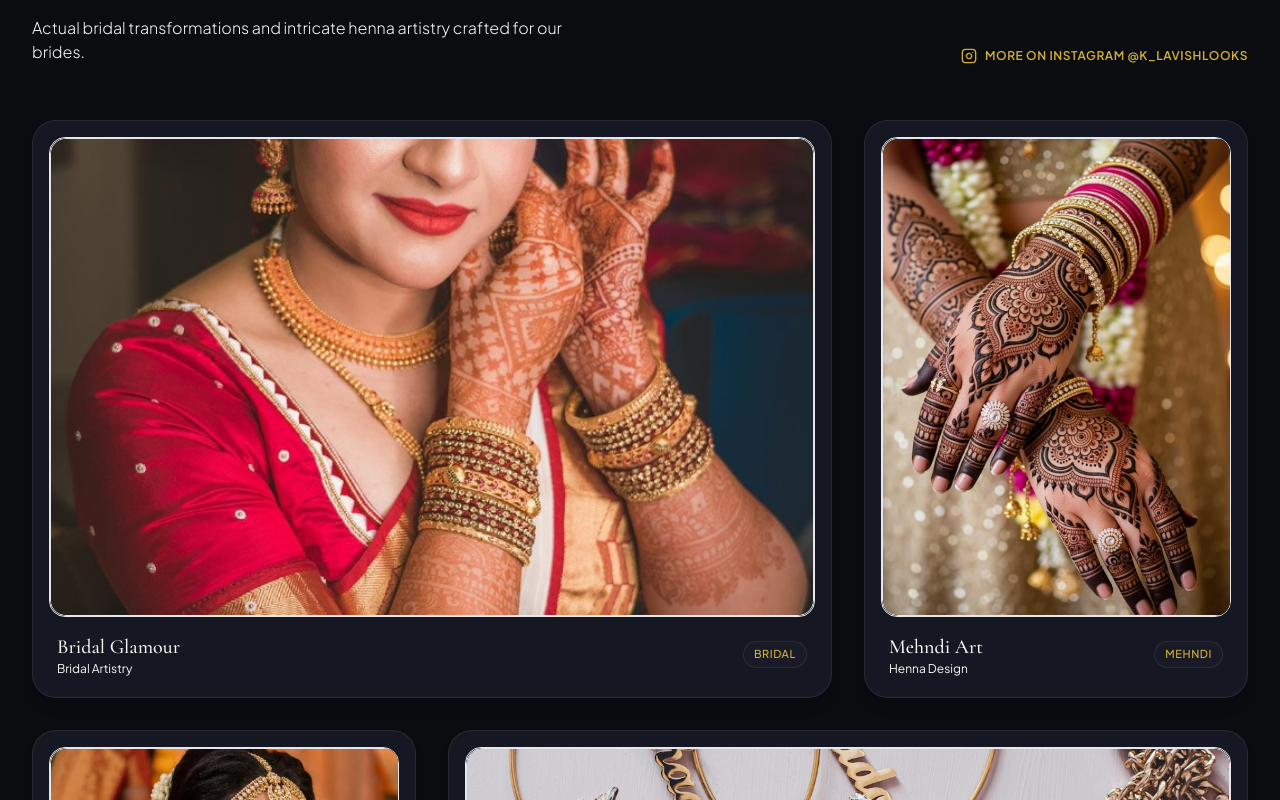
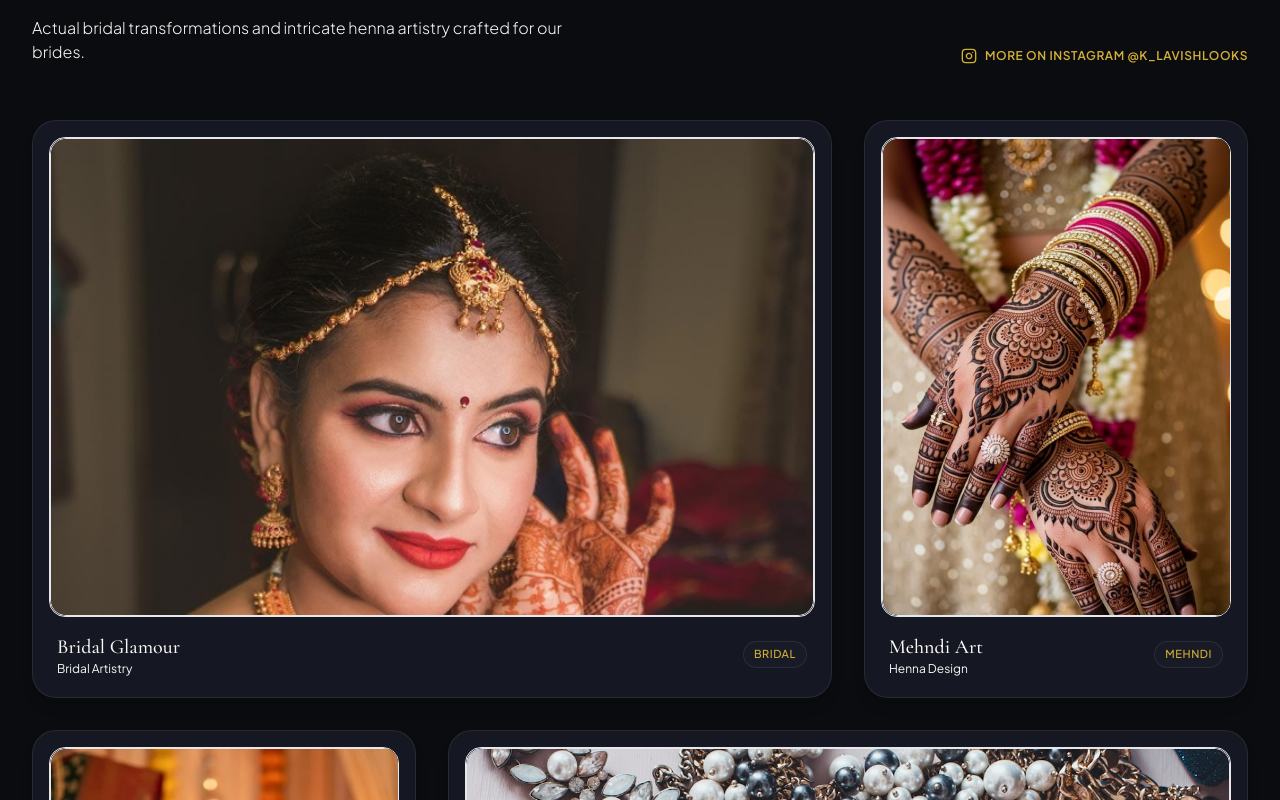
Before and after one commit to weblazetech/LavishLooks, a Next.js app: page /bridal in a window 1280 px wide. Shown: the part 1680-2480 px from the top of the page. Built offline with nearby package versions, Linux system fonts and the light colour scheme.

Commit message:
fix: adjust hero and portrait images with object-position top for full face visibility

```diff
--- a/src/components/bridal/BridalGallery.tsx
+++ b/src/components/bridal/BridalGallery.tsx
@@ -64,6 +64,7 @@ export default function BridalGallery() {
                     category={item.category}
                     tag={item.tag}
                     aspectRatio={isWide ? "landscape" : "portrait"}
+                    objectPosition={item.objectPosition || "top"}
                     className="rounded-2xl h-full"
                   />
 
--- a/src/components/gallery/GalleryView.tsx
+++ b/src/components/gallery/GalleryView.tsx
@@ -105,6 +105,7 @@ export default function GalleryView() {
                     category={item.category}
                     tag={item.tag}
                     aspectRatio={isWide ? "landscape" : "portrait"}
+                    objectPosition={item.objectPosition || "top"}
                     className="rounded-2xl h-full"
                   />
 
--- a/src/components/home/Hero.tsx
+++ b/src/components/home/Hero.tsx
@@ -85,6 +85,7 @@ export default function Hero() {
                 tag="Real @k_lavishlooks Work"
                 priority={true}
                 aspectRatio="portrait"
+                objectPosition="top"
                 sizes="(max-width: 1024px) 100vw, 45vw"
                 className="w-full shadow-2xl rounded-2xl"
               />
--- a/src/components/home/InstagramGalleryPreview.tsx
+++ b/src/components/home/InstagramGalleryPreview.tsx
@@ -62,6 +62,7 @@ export default function InstagramGalleryPreview() {
                   category={item.category}
                   tag={item.tag}
                   aspectRatio="portrait"
+                  objectPosition={item.objectPosition || "top"}
                   className="rounded-2xl"
                 />
 
--- a/src/components/ui/SalonImage.tsx
+++ b/src/components/ui/SalonImage.tsx
@@ -12,6 +12,7 @@ interface SalonImageProps {
   priority?: boolean;
   className?: string;
   aspectRatio?: "portrait" | "square" | "landscape" | "auto";
+  objectPosition?: string;
   onClick?: () => void;
   sizes?: string;
 }
@@ -24,6 +25,7 @@ export default function SalonImage({
   priority = false,
   className = "",
   aspectRatio = "portrait",
+  objectPosition = "center",
   onClick,
   sizes = "(max-width: 768px) 100vw, (max-width: 1200px) 50vw, 33vw",
 }: SalonImageProps) {
@@ -40,6 +42,19 @@ export default function SalonImage({
         return "aspect-[16/10]";
       default:
         return "aspect-[4/5]";
+    }
+  };
+
+  const getPositionClass = () => {
+    switch (objectPosition) {
+      case "top":
+        return "object-top";
+      case "bottom":
+        return "object-bottom";
+      case "center":
+        return "object-center";
+      default:
+        return objectPosition;
     }
   };
 
@@ -60,7 +75,7 @@ export default function SalonImage({
             priority={priority}
             onLoad={() => setIsLoading(false)}
             onError={() => setHasError(true)}
-            className={`object-cover object-center transition-all duration-700 ease-out group-hover:scale-105 ${
+            className={`object-cover ${getPositionClass()} transition-all duration-700 ease-out group-hover:scale-105 ${
               isLoading ? "opacity-0 scale-95" : "opacity-100 scale-100"
             }`}
           />
--- a/src/data/galleryData.ts
+++ b/src/data/galleryData.ts
@@ -5,6 +5,7 @@ export interface GalleryItem {
   src: string;
   instagramPostUrl?: string;
   aspectRatio: "portrait" | "square" | "landscape";
+  objectPosition?: "top" | "center" | "bottom";
   featuredOnHome?: boolean;
   bentoSpan?: "normal" | "wide";
   tag: string;
@@ -19,6 +20,7 @@ export const GALLERY_ITEMS: GalleryItem[] = [
     src: "/images/gallery/hair-01.jpg",
     instagramPostUrl: "https://www.instagram.com/k_lavishlooks/",
     aspectRatio: "landscape",
+    objectPosition: "center",
     featuredOnHome: true,
     bentoSpan: "wide",
     tag: "Hair Styling & Dimension",
@@ -31,6 +33,7 @@ export const GALLERY_ITEMS: GalleryItem[] = [
     src: "/images/gallery/bridal-01.jpg",
     instagramPostUrl: "https://www.instagram.com/k_lavishlooks/",
     aspectRatio: "portrait",
+    objectPosition: "top",
     featuredOnHome: true,
     bentoSpan: "normal",
     tag: "Bridal Artistry",
@@ -43,6 +46,7 @@ export const GALLERY_ITEMS: GalleryItem[] = [
     src: "/images/gallery/mehndi-01.jpg",
     instagramPostUrl: "https://www.instagram.com/k_lavishlooks/",
     aspectRatio: "portrait",
+    objectPosition: "top",
     featuredOnHome: true,
     bentoSpan: "normal",
     tag: "Henna Design",
@@ -55,6 +59,7 @@ export const GALLERY_ITEMS: GalleryItem[] = [
     src: "/images/gallery/makeup-01.jpg",
     instagramPostUrl: "https://www.instagram.com/k_lavishlooks/",
     aspectRatio: "portrait",
+    objectPosition: "top",
     featuredOnHome: true,
     bentoSpan: "normal",
     tag: "Party & Occasion",
@@ -67,6 +72,7 @@ export const GALLERY_ITEMS: GalleryItem[] = [
     src: "/images/gallery/grooming-01.jpg",
     instagramPostUrl: "https://www.instagram.com/k_lavishlooks/",
     aspectRatio: "portrait",
+    objectPosition: "top",
     featuredOnHome: true,
     bentoSpan: "normal",
     tag: "Precision Cut & Beard",
@@ -79,6 +85,7 @@ export const GALLERY_ITEMS: GalleryItem[] = [
     src: "/images/gallery/bridal-02.jpg",
     instagramPostUrl: "https://www.instagram.com/k_lavishlooks/",
     aspectRatio: "portrait",
+    objectPosition: "top",
     featuredOnHome: true,
     bentoSpan: "normal",
     tag: "Occasion Look",
@@ -91,6 +98,7 @@ export const GALLERY_ITEMS: GalleryItem[] = [
     src: "/images/gallery/hair-02.jpg",
     instagramPostUrl: "https://www.instagram.com/k_lavishlooks/",
     aspectRatio: "portrait",
+    objectPosition: "top",
     featuredOnHome: false,
     bentoSpan: "normal",
     tag: "Color Artistry",
@@ -103,6 +111,7 @@ export const GALLERY_ITEMS: GalleryItem[] = [
     src: "/images/gallery/makeup-02.jpg",
     instagramPostUrl: "https://www.instagram.com/k_lavishlooks/",
     aspectRatio: "portrait",
+    objectPosition: "top",
     featuredOnHome: false,
     bentoSpan: "normal",
     tag: "Evening Glow",
@@ -115,6 +124,7 @@ export const GALLERY_ITEMS: GalleryItem[] = [
     src: "/images/gallery/mehndi-02.jpg",
     instagramPostUrl: "https://www.instagram.com/k_lavishlooks/",
     aspectRatio: "portrait",
+    objectPosition: "top",
     featuredOnHome: false,
     bentoSpan: "normal",
     tag: "Traditional Henna",
@@ -127,6 +137,7 @@ export const GALLERY_ITEMS: GalleryItem[] = [
     src: "/images/gallery/grooming-02.jpg",
     instagramPostUrl: "https://www.instagram.com/k_lavishlooks/",
     aspectRatio: "landscape",
+    objectPosition: "center",
     featuredOnHome: false,
     bentoSpan: "wide",
     tag: "Beard Sculpt & Styling",
```
